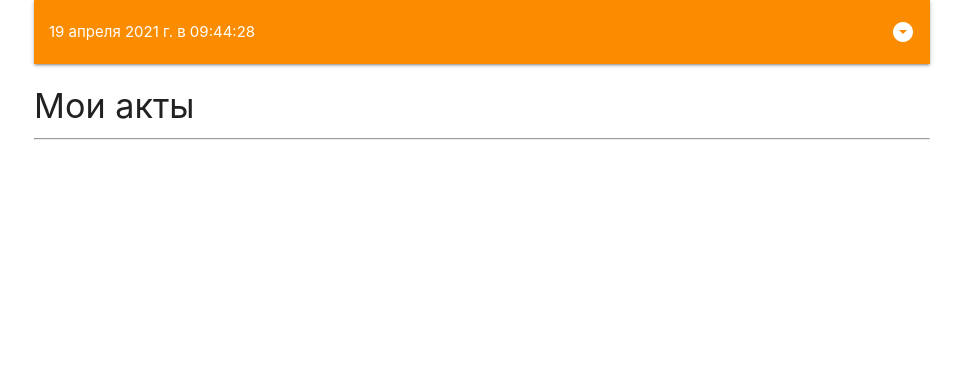
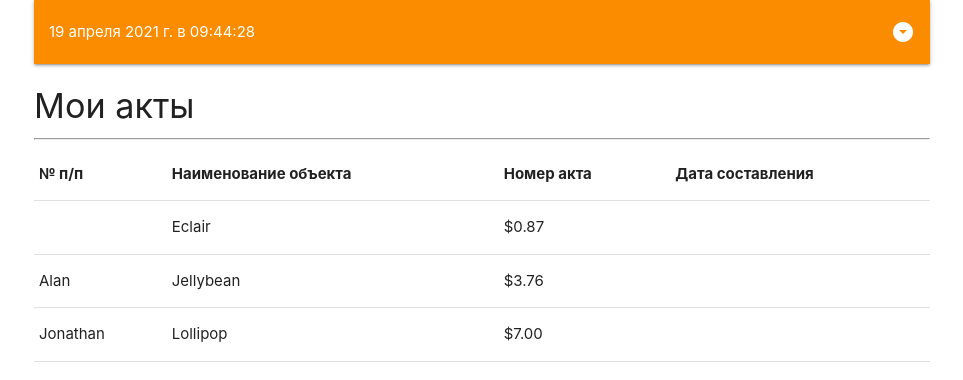
Before and after one commit to Aleksstepanov/akt_pges, a Vue app: page /home/dashboard in a window 1280 px wide. Shown: the top 380 px of the page, without its empty margins (158-1121 px from the left). Built offline with nearby package versions, Linux system fonts and the light colour scheme; no server answers; the database is empty; sample sign-in values are in the browser's storage.

Commit message:
make dashboard

```diff
--- a/src/views/Add.vue
+++ b/src/views/Add.vue
@@ -128,10 +128,6 @@ export default {
             }`
           )
           .set(newAkt);
-
-        // (this.akts[new Date().getFullYear()] = {
-        //   [this.user.start_count]: newAkt,
-        // }),
         Object.assign(this.akts[this.lastYear], { [this.lastAkt + 1]: newAkt });
         console.log(this.akts);
         localStorage.setItem("AKT_PGES_AKTS", this.akts);
--- a/src/views/DashBoard.vue
+++ b/src/views/DashBoard.vue
@@ -1,11 +1,59 @@
 <template>
   <h4>Мои акты</h4>
   <hr />
+  <table>
+    <thead>
+      <tr>
+        <th>№ п/п</th>
+        <th>Наименование объекта</th>
+        <th>Номер акта</th>
+        <th>Дата составления</th>
+      </tr>
+    </thead>
+
+    <tbody>
+      <tr>
+        <td>{{ getYearArray }}</td>
+        <td>Eclair</td>
+        <td>$0.87</td>
+      </tr>
+      <tr>
+        <td>Alan</td>
+        <td>Jellybean</td>
+        <td>$3.76</td>
+      </tr>
+      <tr>
+        <td>Jonathan</td>
+        <td>Lollipop</td>
+        <td>$7.00</td>
+      </tr>
+    </tbody>
+  </table>
 </template>
 
 <script>
 export default {
   name: "DashBoard",
+
+  data() {
+    return {
+      akts: null,
+    };
+  },
+
+  mounted() {
+    this.akts = JSON.parse(localStorage.getItem("AKT_PGES_AKTS"));
+  },
+
+  computed: {
+    getYearArray() {
+      if (this.akts) {
+        return Object.keys(this.akts);
+      } else {
+        return null;
+      }
+    },
+  },
 };
 </script>
 
```
